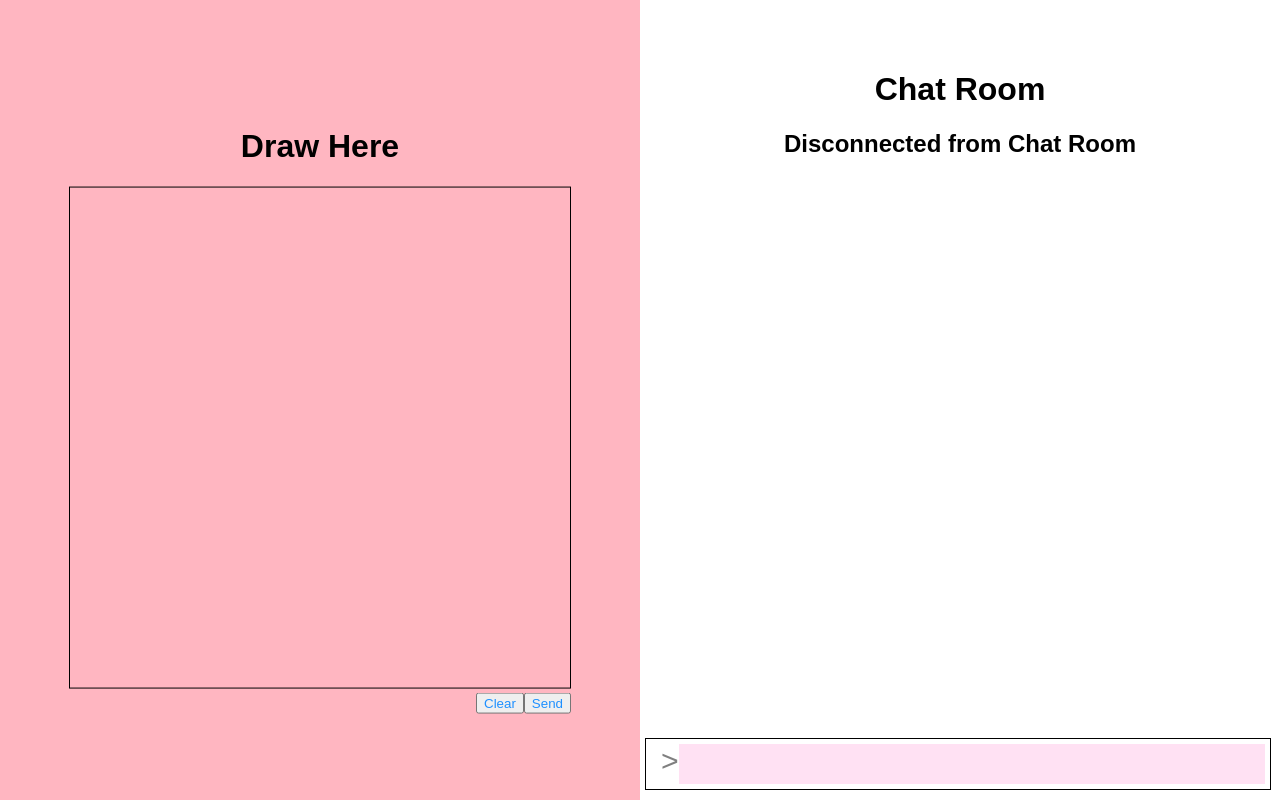
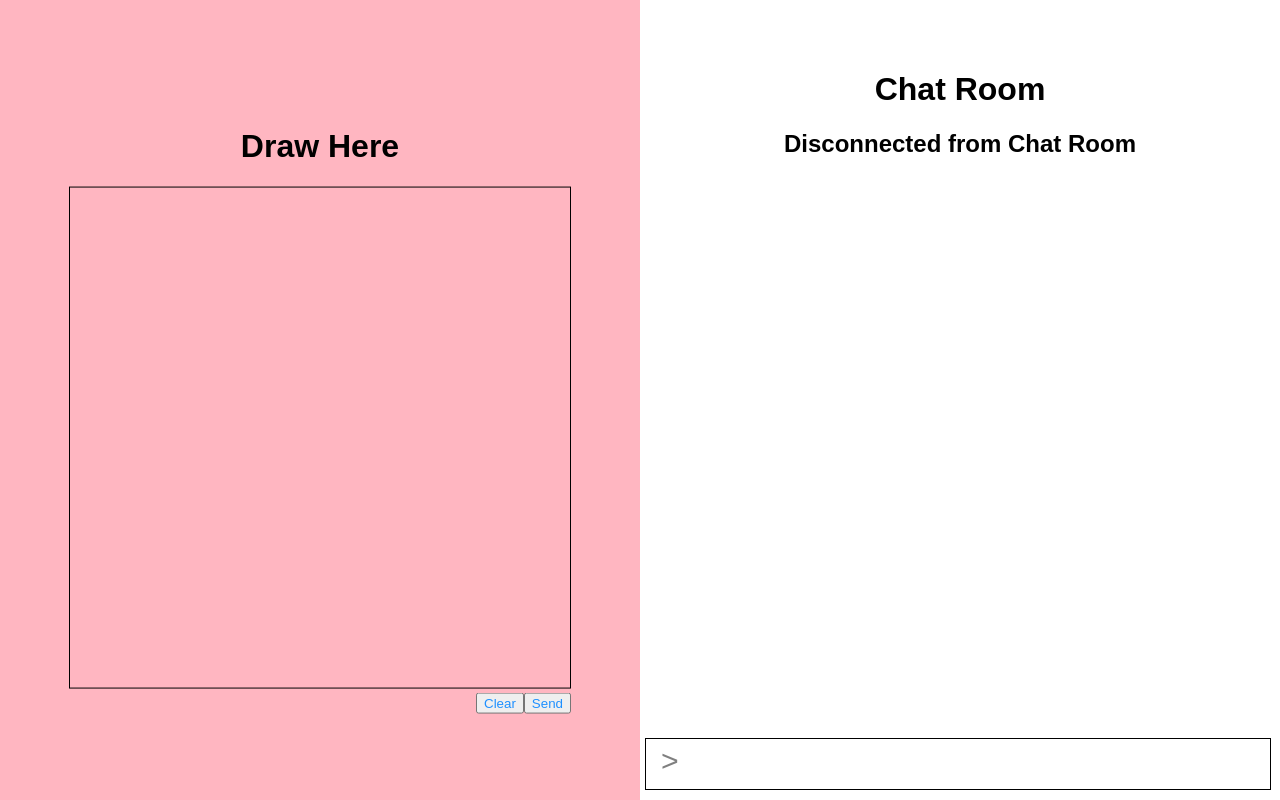
Before and after one commit to quangngn/Externship-2019-Chat-App, a website with bundled scripts: page chat/static/index.html in a window 1280 px wide. Built offline with nearby package versions, Linux system fonts and the light colour scheme; no server answers.

Commit message:
Changed the color of the message screen to white

```diff
--- a/chat/static/styles.css
+++ b/chat/static/styles.css
@@ -18,7 +18,7 @@ input {
     position: relative;
     outline: none;
     border: none;
-    background-color: #FFE1F3;
+    background-color: white;
     color: black;
     padding: 1em 1em;
     display: block;
```
